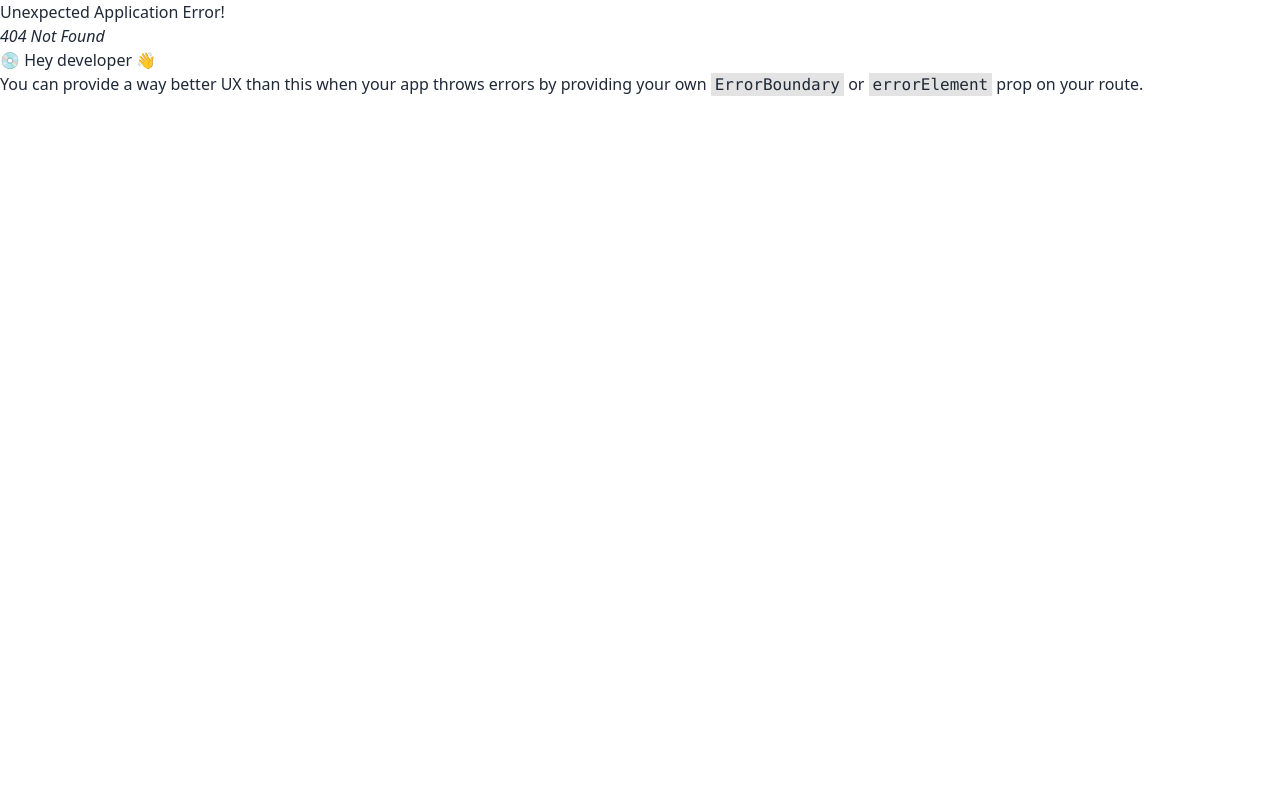
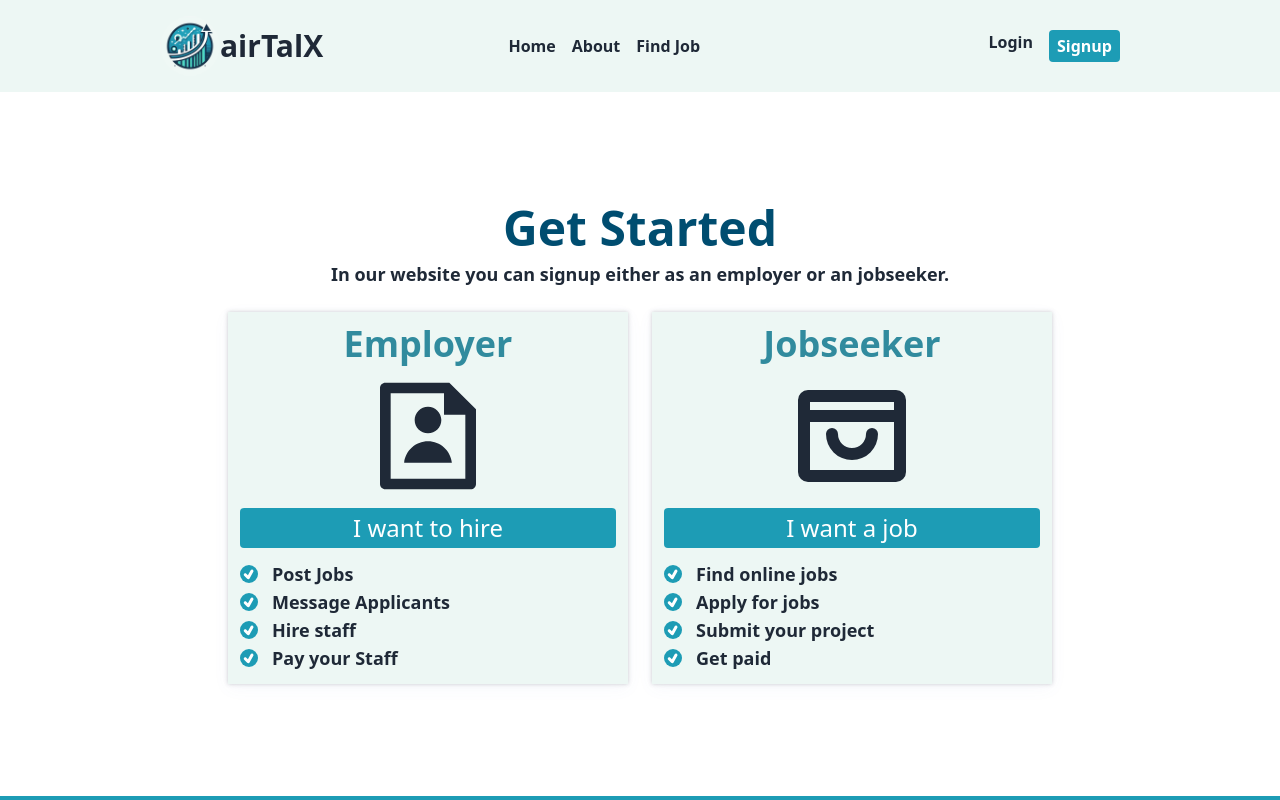
Before and after one commit to Shimul-Zahan/airtalx-client, a React (Vite) app: page /signup in a window 1280 px wide. Before the commit this address had no page. Shown: the top 800 px of the page. Built offline with nearby package versions, Linux system fonts and the light colour scheme.

Commit message:
signup (get started)

```diff
--- a/src/App.jsx
+++ /dev/null
@@ -1,35 +0,0 @@
-import { useState } from 'react'
-import reactLogo from './assets/react.svg'
-import viteLogo from '/vite.svg'
-import './App.css'
-
-function App() {
-  const [count, setCount] = useState(0)
-
-  return (
-    <>
-      <div>
-        <a href="https://vitejs.dev" target="_blank">
-          <img src={viteLogo} className="logo" alt="Vite logo" />
-        </a>
-        <a href="https://react.dev" target="_blank">
-          <img src={reactLogo} className="logo react" alt="React logo" />
-        </a>
-      </div>
-      <h1>Vite + React</h1>
-      <div className="card">
-        <button onClick={() => setCount((count) => count + 1)}>
-          count is {count}
-        </button>
-        <p>
-          Edit <code>src/App.jsx</code> and save to test HMR
-        </p>
-      </div>
-      <p className="read-the-docs">
-        Click on the Vite and React logos to learn more
-      </p>
-    </>
-  )
-}
-
-export default App
--- a/src/Routes/Routes.jsx
+++ b/src/Routes/Routes.jsx
@@ -4,6 +4,7 @@ import {
 import Main from "../Layout/Main";
 import Home from "../pages/Home/Home";
 import Login from "../pages/Login/Login";
+import Signup from "../pages/Signup/Signup";
 
 export const router = createBrowserRouter([
     {
@@ -17,6 +18,10 @@ export const router = createBrowserRouter([
             {
                 path: '/login',
                 element: <Login/>
+            },
+            {
+                path: '/signup',
+                element: <Signup/>
             }
         ]
     },
--- a/src/index.css
+++ b/src/index.css
@@ -2,6 +2,9 @@
 @tailwind components;
 @tailwind utilities;
 
+body{
+    /* font-family: 'Saira', sans-serif; */
+}
 .custom-shadow {
     box-shadow: rgba(67, 71, 85, 0.27) 0px 0px 0.25em, rgba(90, 125, 188, 0.05) 0px 0.25em 1em;
 }
--- a/src/pages/Login/Login.jsx
+++ b/src/pages/Login/Login.jsx
@@ -6,7 +6,7 @@ import { FaGoogle } from "react-icons/fa";
 const Login = () => {
     return (
         <div className="lg:w-1/2 w-11/12 mx-auto">
-            <div className="flex justify-between gap-20 md:py-36 py-10">
+            <div className="flex justify-between gap-20 md:py-36 py-12">
                 <div className="w-full md:block hidden">
                     <Lottie animationData={LoginModel} />
                 </div>
@@ -35,7 +35,7 @@ const Login = () => {
                         </button>
                     </div>
                     <div className='text-center'>
-                        <small>Don't have an account? <Link to='/signup' className='text-[#1d7edd] font-semibold'>Signup now</Link></small>
+                        <small>Do not have an account? <Link to='/signup' className='text-[#1d7edd] font-semibold'>Signup now</Link></small>
                     </div>
                 </div>
             </div>
--- a/src/pages/Shared/Navbar.jsx
+++ b/src/pages/Shared/Navbar.jsx
@@ -16,7 +16,7 @@ const Navbar = () => {
                     </div>
                     <div className="flex gap-4 font-semibold">
                         <Link to={'/login'}><button>Login</button></Link>
-                        <Link><button className="bg-[#1d9cb5] text-white rounded px-2 py-1">Signup</button></Link>
+                        <Link to={'/signup'}><button className="bg-[#1d9cb5] text-white rounded px-2 py-1">Signup</button></Link>
                     </div>
                 </div>
             </div>
@@ -41,7 +41,7 @@ const Navbar = () => {
                     </div>
                     <div className="flex gap-4 font-semibold navbar-end">
                         <Link to={'/login'}><button>Login</button></Link>
-                        <Link><button className="bg-[#1d9cb5] text-white rounded px-2 py-1">Signup</button></Link>
+                        <Link to={'/signup'}><button className="bg-[#1d9cb5] text-white rounded px-2 py-1">Signup</button></Link>
                     </div>
                 </div>
             </div>
--- /dev/null
+++ b/src/pages/Signup/Signup.jsx
@@ -0,0 +1,40 @@
+import { RiFileUserLine } from "react-icons/ri";
+import { PiShoppingBagOpenBold } from "react-icons/pi";
+import { TiTick } from "react-icons/ti";
+
+const Signup = () => {
+    return (
+        <div className="lg:w-3/4 w-11/12 mx-auto lg:my-28 my-12">
+            <div className="text-center pb-6">
+                <h1 className="text-5xl pb-2 font-bold text-[#004d70]">Get Started</h1>
+                <p className="text-lg font-semibold">In our website you can signup either as an employer or an jobseeker.</p>
+            </div>
+            <div className="flex md:flex-row flex-col justify-center gap-6">
+                <div className="bg-[#edf7f4] p-3 w-[400px] custom-shadow">
+                    <h3 className="text-4xl text-center font-semibold text-[#318b9e]">Employer</h3>
+                    <div className="text-9xl py-2 flex justify-center "><RiFileUserLine /></div>
+                    <button className="w-full bg-[#1d9cb5] rounded text-white text-2xl p-1">I want to hire</button>
+                    <ul className="text-lg font-semibold pt-3">
+                        <li className="flex items-center"><TiTick className="absolute bg-[#1d9cb5] text-white rounded-full" /><span className="pl-8">Post Jobs</span></li>
+                        <li className="flex items-center"><TiTick className="absolute bg-[#1d9cb5] text-white rounded-full" /><span className="pl-8">Message Applicants</span></li>
+                        <li className="flex items-center"><TiTick className="absolute bg-[#1d9cb5] text-white rounded-full" /><span className="pl-8">Hire staff</span></li>
+                        <li className="flex items-center"><TiTick className="absolute bg-[#1d9cb5] text-white rounded-full" /><span className="pl-8">Pay your Staff</span></li>
+                    </ul>
+                </div>
+                <div className="bg-[#edf7f4] p-3 w-[400px] custom-shadow">
+                    <h3 className="text-4xl text-center font-semibold text-[#318b9e]">Jobseeker</h3>
+                    <div className="text-9xl py-2 flex justify-center"><PiShoppingBagOpenBold /></div>
+                    <button className="w-full bg-[#1d9cb5] rounded text-white text-2xl p-1">I want a job</button>
+                    <ul className="text-lg font-semibold pt-3">
+                        <li className="flex items-center"><TiTick className="absolute bg-[#1d9cb5] text-white rounded-full" /><span className="pl-8">Find online jobs</span></li>
+                        <li className="flex items-center"><TiTick className="absolute bg-[#1d9cb5] text-white rounded-full" /><span className="pl-8">Apply for jobs</span></li>
+                        <li className="flex items-center"><TiTick className="absolute bg-[#1d9cb5] text-white rounded-full" /><span className="pl-8">Submit your project</span></li>
+                        <li className="flex items-center"><TiTick className="absolute bg-[#1d9cb5] text-white rounded-full" /><span className="pl-8">Get paid</span></li>
+                    </ul>
+                </div>
+            </div>
+        </div>
+    );
+};
+
+export default Signup;
--- /dev/null
+++ b/src/pages/Signup/SignupEmployer.jsx
@@ -0,0 +1,10 @@
+
+const SignupEmployer = () => {
+    return (
+        <div>
+
+        </div>
+    );
+};
+
+export default SignupEmployer;
--- /dev/null
+++ b/src/pages/Signup/SignupJobseeker.jsx
@@ -0,0 +1,10 @@
+
+const SignupJobseeker = () => {
+    return (
+        <div>
+
+        </div>
+    );
+};
+
+export default SignupJobseeker;
```
Also changed, not shown: src/App.css (deleted).
